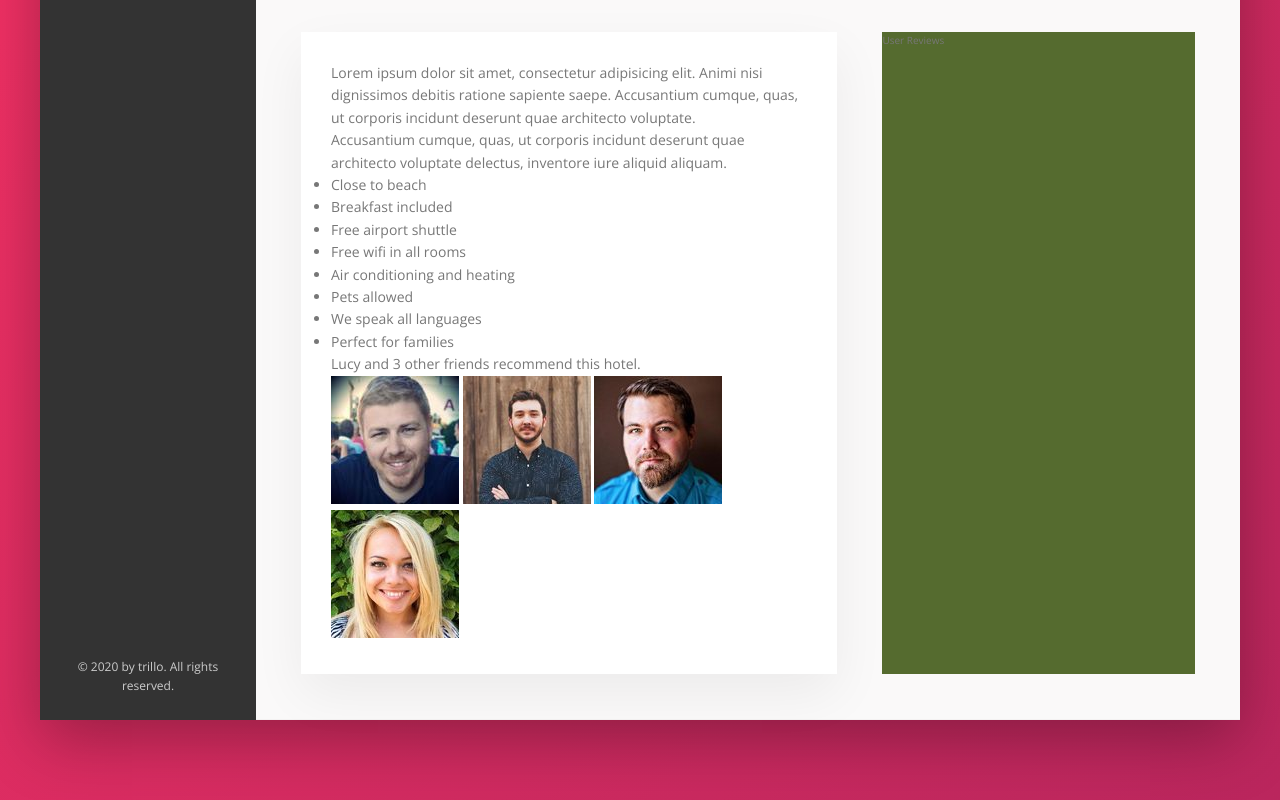
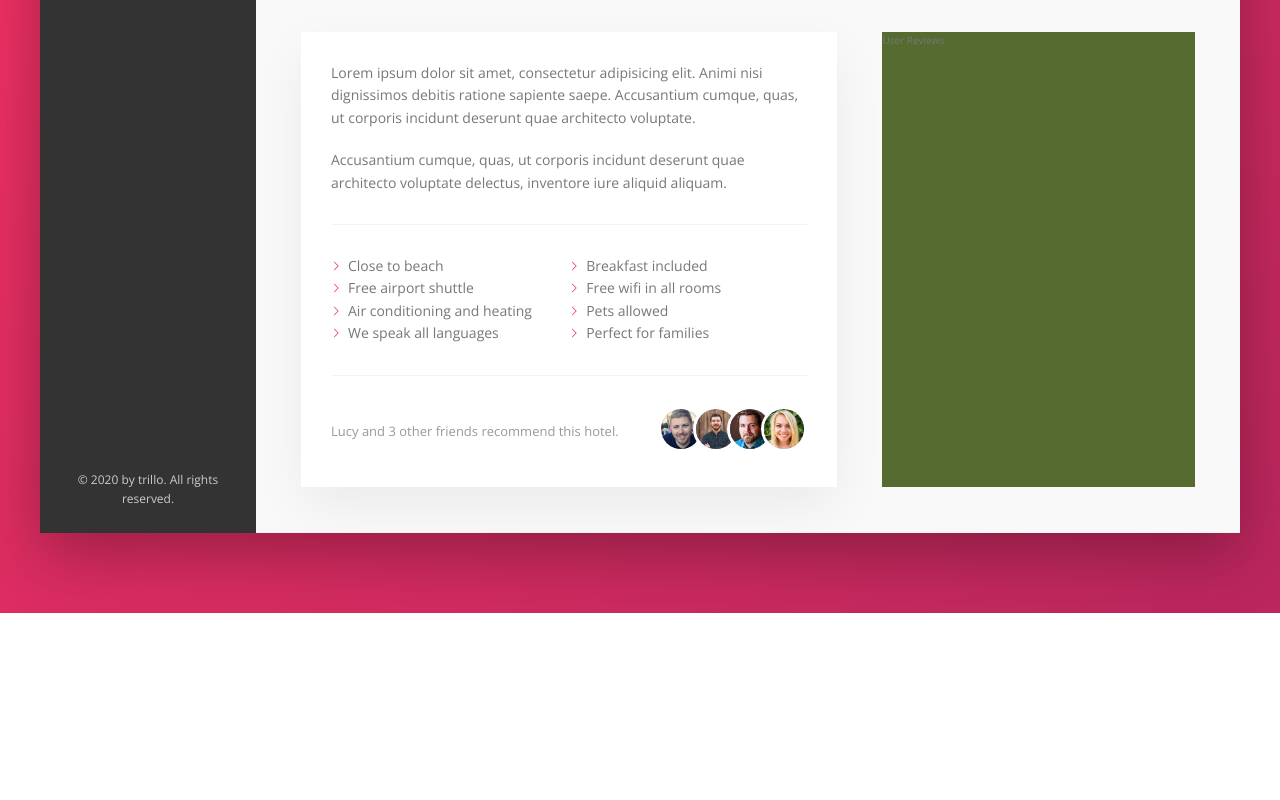
Before and after one commit to nishathapa/Trillo, a website: page index.html in a window 1280 px wide. Shown: the part 615-1415 px from the top of the page. After the commit the page ends 1228 px from the top, so only its background shows below. Drawn offline with nearby package versions, Linux system fonts and the light colour scheme.

Commit message:
Description updated

```diff
--- a/index.html
+++ b/index.html
@@ -166,14 +166,14 @@
                                 <li class="list__item">Perfect for families</li>
                             </ul>
                             <div class="recommend">
-                                <p class="recommen__count">
+                                <p class="recommend__count">
                                     Lucy and 3 other friends recommend this hotel.
                                 </p>
                                 <div class="recommend__friends">
-                                    <img src="img/user-3.jpg" alt="Photo of friend 1" class="recommen__photo">
-                                    <img src="img/user-4.jpg" alt="Photo of friend 2" class="recommen__photo">
-                                    <img src="img/user-5.jpg" alt="Photo of friend 3" class="recommen__photo">
-                                    <img src="img/user-6.jpg" alt="Photo of friend 4" class="recommen__photo">
+                                    <img src="img/user-3.jpg" alt="Photo of friend 1" class="recommend__photo">
+                                    <img src="img/user-4.jpg" alt="Photo of friend 2" class="recommend__photo">
+                                    <img src="img/user-5.jpg" alt="Photo of friend 3" class="recommend__photo">
+                                    <img src="img/user-6.jpg" alt="Photo of friend 4" class="recommend__photo">
                                 </div>
                             </div>
                        </div>
--- a/sass/_components.scss
+++ b/sass/_components.scss
@@ -312,3 +312,79 @@
         box-shadow: none;
     }
 }
+
+////////////////////
+//PARAGRAPH
+
+.paragraph:not(:last-of-type){
+    margin-bottom: 2rem;
+}
+
+///////////////////
+//LIST
+.list{
+    list-style: none;
+    margin: 3rem 0;
+    padding: 3rem 0;
+    border-top: var(--line);
+    border-bottom: var(--line);
+
+    display: flex;
+    flex-wrap: wrap;
+
+    &__item{
+        flex: 0 0 50%;
+    }
+
+    &__item::before {
+        content: "";
+        display: inline-block;
+        height: 1rem;
+        width: 1rem;
+        margin-right: .7rem;
+
+        //Older browsers
+       // background-image: url(../img/chevron-thin-right.svg);
+        //background-size: cover;
+
+        //Newer browsers-masks
+        background-color: var(--color-primary);
+        -webkit-mask-image: url(../img/chevron-thin-right.svg);
+        -webkit-mask-size: cover;
+        mask-image: url(../img/chevron-thin-right.svg);
+        mask-size: cover;
+
+    }
+}
+
+
+/////////////////
+//RECOMMEND
+
+.recommend {
+    font-size: 1.3rem;
+    color: var(--color-grey-dark-3);
+    align-items: center;
+
+    display: flex;
+
+    &__count{
+        margin-right: auto;
+    }
+
+    &__friends{
+
+    }
+
+    &__photo {
+        box-sizing: content-box;
+        height: 4rem;
+        width: 4rem;
+        border-radius: 50%;
+        border: 3px solid #fff;
+
+        &:not(:last-child) {
+            margin-right: -1.5rem;
+        }
+    }
+}
```
Also changed, not shown: css/style.css.
